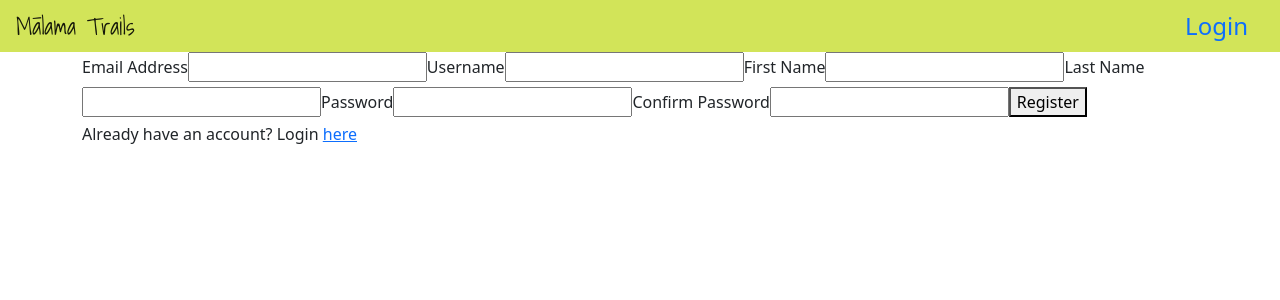
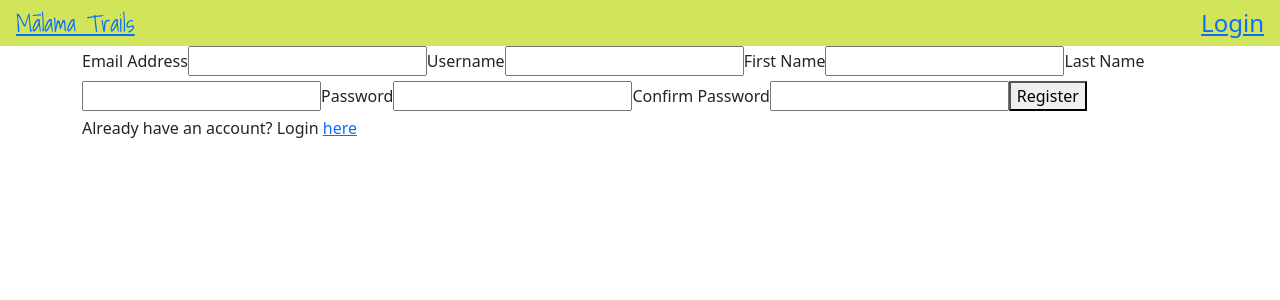
Before and after one commit to HACC2021/TK, a React (Create React App) app in the folder client/: page /register in a window 1280 px wide. Shown: the top 300 px of the page. Built offline with nearby package versions, Linux system fonts and the light colour scheme.

Commit message:
added protected routes

```diff
--- a/client/src/App.js
+++ b/client/src/App.js
@@ -1,11 +1,13 @@
-import { BrowserRouter as Router, Route, Switch } from 'react-router-dom';
+import { BrowserRouter as Router, Redirect, Route, Switch } from 'react-router-dom';
 import NavBar from './components/NavBar';
+import ProtectedRoute from './components/ProtectedRoute';
 import Landing from './pages/Landing';
 import Login from './pages/Login';
 import Profile from './pages/Profile';
 import Register from './pages/Register';
 
 function App() {
+
   return (
     <Router>
       <div className="App">
@@ -14,7 +16,9 @@ function App() {
           <Route exact path="/" component={Landing} />
           <Route path="/login" component={Login} />
           <Route path="/register" component={Register} />
-          <Route path="/profile" component={Profile} />
+          <ProtectedRoute path="/profile" component={Profile} />
+
+          <Route path='*'><Redirect to='/' /></Route>
         </Switch>
       </div>
     </Router>
--- a/client/src/components/NavBar.js
+++ b/client/src/components/NavBar.js
@@ -1,4 +1,5 @@
 import { useContext } from 'react';
+import { Link } from 'react-router-dom';
 import Navbar from 'react-bootstrap/Navbar';
 import Nav from 'react-bootstrap/Nav';
 import { Icon } from '@iconify/react/';
@@ -14,23 +15,23 @@ function NavBar() {
 
     return (
         <Navbar className="navbar">
-            <Navbar.Brand className="navbar-brand" href="/">Mālama Trails</Navbar.Brand>
+            <Navbar.Brand className="navbar-brand"><Link to='/'>Mālama Trails</Link></Navbar.Brand>
 
             <Navbar.Toggle />
             {isLoggedIn ?
             <Navbar.Collapse className="justify-content-end">
-                <Nav.Link className="navbar-item">
-                    <Icon icon="iconoir:profile-circled" />
-                </Nav.Link>
+                <Nav.Item className="navbar-item">
+                    <Link to='/profile'><Icon icon="iconoir:profile-circled" /></Link>
+                </Nav.Item>
                 <Nav.Item className="navbar-item">
                     <button onClick={logoutHandler}>Logout</button>
                 </Nav.Item>
             </Navbar.Collapse>
             :
             <Navbar.Collapse className="justify-content-end">
-                <Nav.Link className="navbar-item" href="/login">
-                    Login
-                </Nav.Link>
+                <Nav.Item className="navbar-item">
+                    <Link to='/login'>Login</Link>
+                </Nav.Item>
             </Navbar.Collapse>
             }
         </Navbar>
--- /dev/null
+++ b/client/src/components/ProtectedRoute.js
@@ -0,0 +1,16 @@
+import { useContext } from 'react';
+import { Redirect, Route } from 'react-router-dom';
+import AuthContext from '../store/auth-context';
+
+function ProtectedRoute({ path, component }) {
+
+    const authCtx = useContext(AuthContext);
+
+    if (authCtx.isLoggedIn) {
+        return <Route path={path} component={component} />
+    }
+
+    return <Redirect to='/login' />;
+}
+
+export default ProtectedRoute;
```
Also changed, not shown: client/src/components/UnprotectedRoute.js (added, +16 -0 lines).
